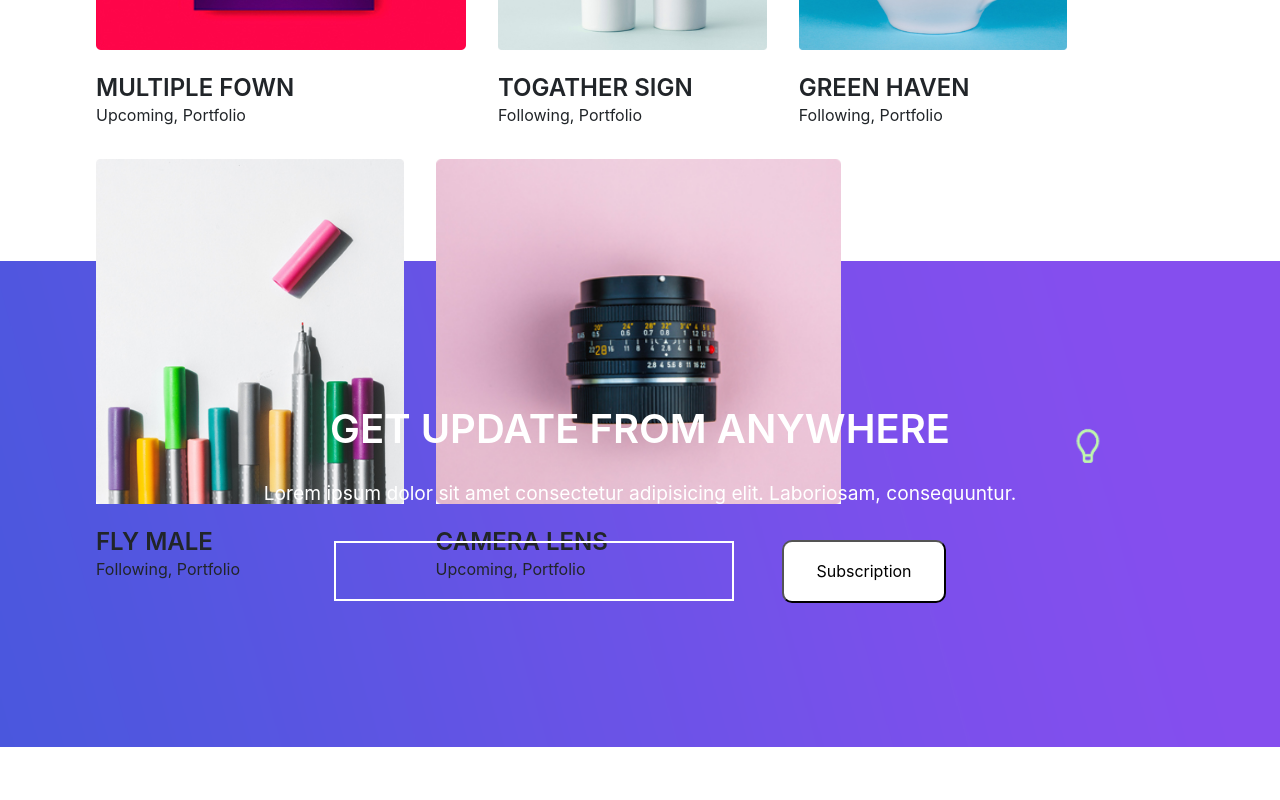
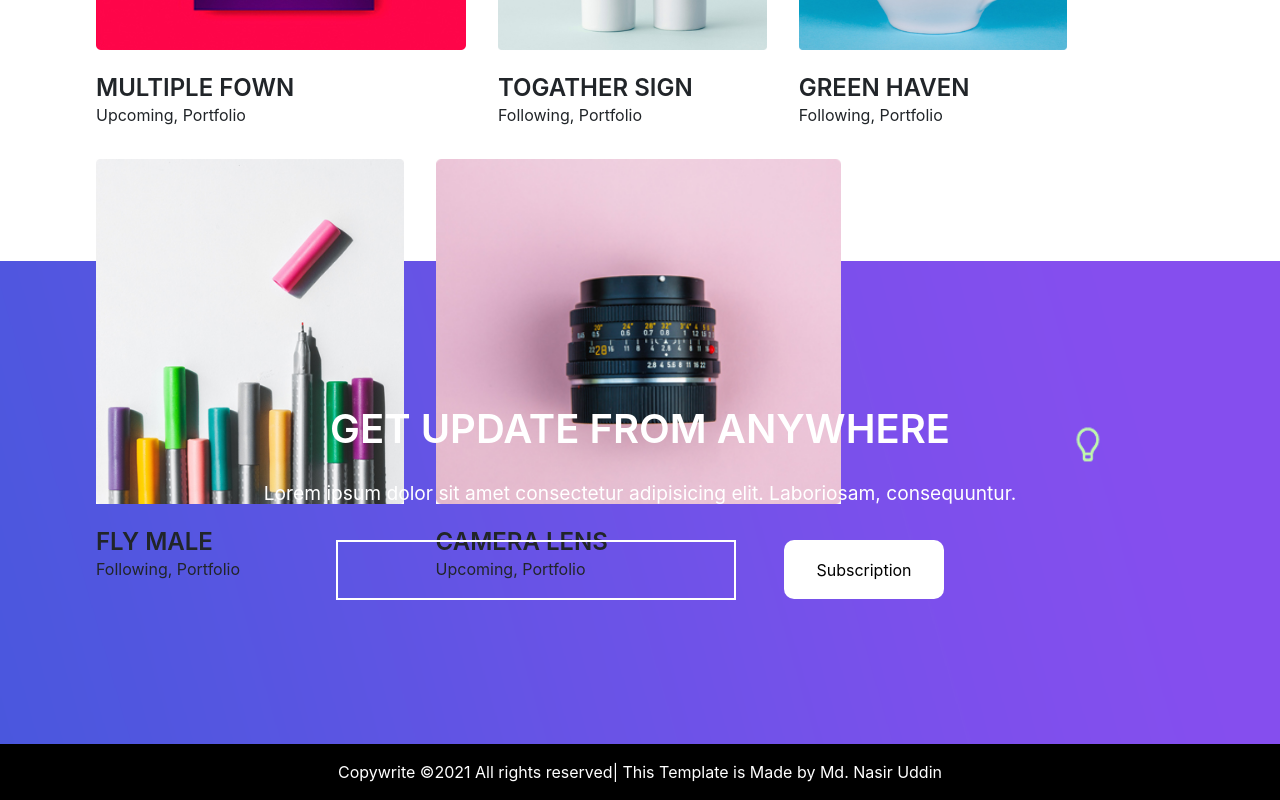
Before and after one commit to raju8534/portfolio, a React (Create React App) app: page / in a window 1280 px wide. Shown: the part 4926-5726 px from the top of the page. Before the commit the page ends 5673 px from the top, so only its background shows below. Built offline with nearby package versions, Linux system fonts and the light colour scheme.

Commit message:
Project Complete

```diff
--- /dev/null
+++ b/src/components/Footer.js
@@ -0,0 +1,19 @@
+import React from 'react'
+import './css/Footer.css'
+import { Router } from 'react-router'
+
+const Footer = () => {
+    return (
+        <div className="footer-area container-fluid">
+            <div className="container">
+                <div className="row">
+                    <div className="col-md-12">
+                        <p>Copywrite &copy;2021 All rights reserved| This Template is Made by Md. Nasir Uddin</p>
+                    </div>
+                </div>
+            </div>
+        </div>
+    )
+}
+
+export default Footer
--- a/src/components/MainComponent.js
+++ b/src/components/MainComponent.js
@@ -6,6 +6,7 @@ import Skills from './Skills';
 import Services from './Services';
 import Portfolio from './Portfolio';
 import Subscription from './Subscription';
+import Footer from './Footer';
 function MainComponent() {
 
     return (
@@ -17,6 +18,7 @@ function MainComponent() {
             <Services />
             <Portfolio />
             <Subscription />
+            <Footer />
 
         </div >
     )
--- /dev/null
+++ b/src/components/css/Footer.css
@@ -0,0 +1,14 @@
+.footer-area {
+    display: flex;
+    justify-content: center;
+    align-items: center;
+    text-align: center;
+    background: black;
+}
+
+.footer-area p {
+    padding: 1rem;
+    color: white;
+    width: 100%;
+    margin-bottom: 0;
+}
--- a/src/components/css/Portfolio.css
+++ b/src/components/css/Portfolio.css
@@ -1,5 +1,6 @@
 .portfolio-area {
     padding: 2rem 5rem;
+    margin-bottom: 90rem;
 }
 
 .portfolio-area h2 {
@@ -30,11 +31,11 @@
     display: flex;
     flex-wrap: wrap;
     position: absolute;
-    height: auto;
 }
 
 .menu-content .content {
     padding: 0.5rem 1rem;
+    width: min-content;
 }
 
 .menu-content .content img {
--- a/src/components/css/Subscription.css
+++ b/src/components/css/Subscription.css
@@ -4,12 +4,12 @@
     justify-content: center;
     align-items: center;
     text-align: center;
-    margin-top: 90rem;
     background: url("../../images/subscribe-bg.png");
     background-position: center;
     background-attachment: fixed;
     background-size: cover;
     color: white;
+    margin-top: 8rem;
 }
 
 .subscription-content h2 {
@@ -37,4 +37,5 @@ input[type="email"] {
     padding: 1.1rem 2rem;
     background: white;
     border-radius: 10px;
+    border: none;
 }
```
